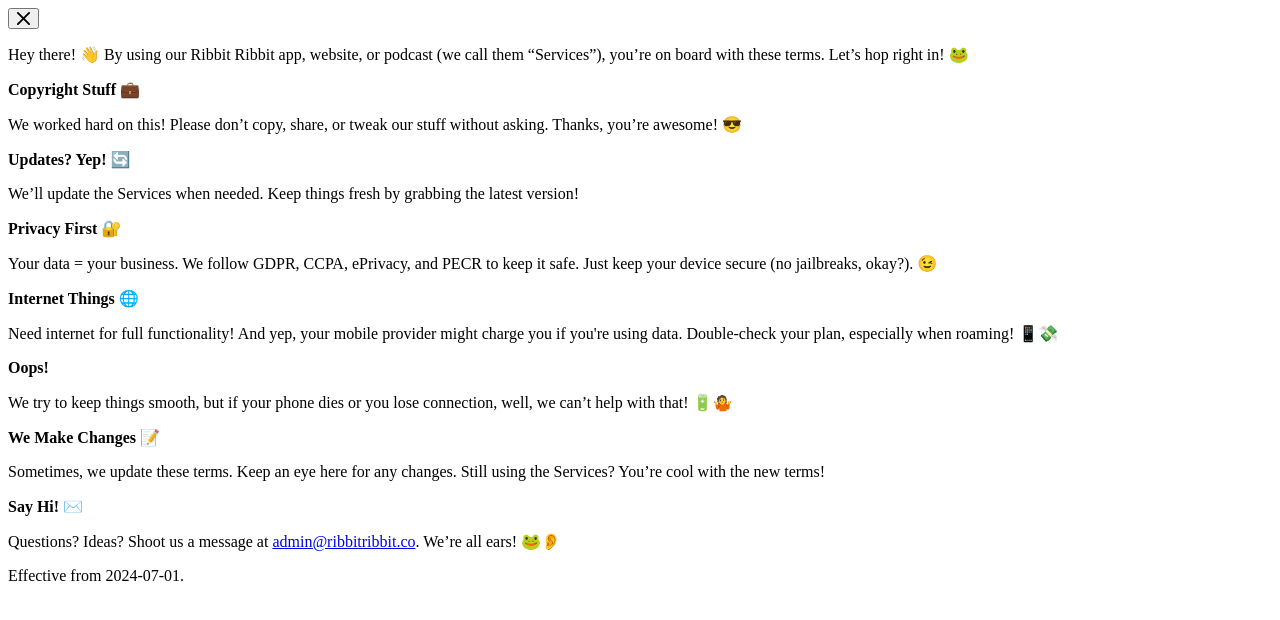
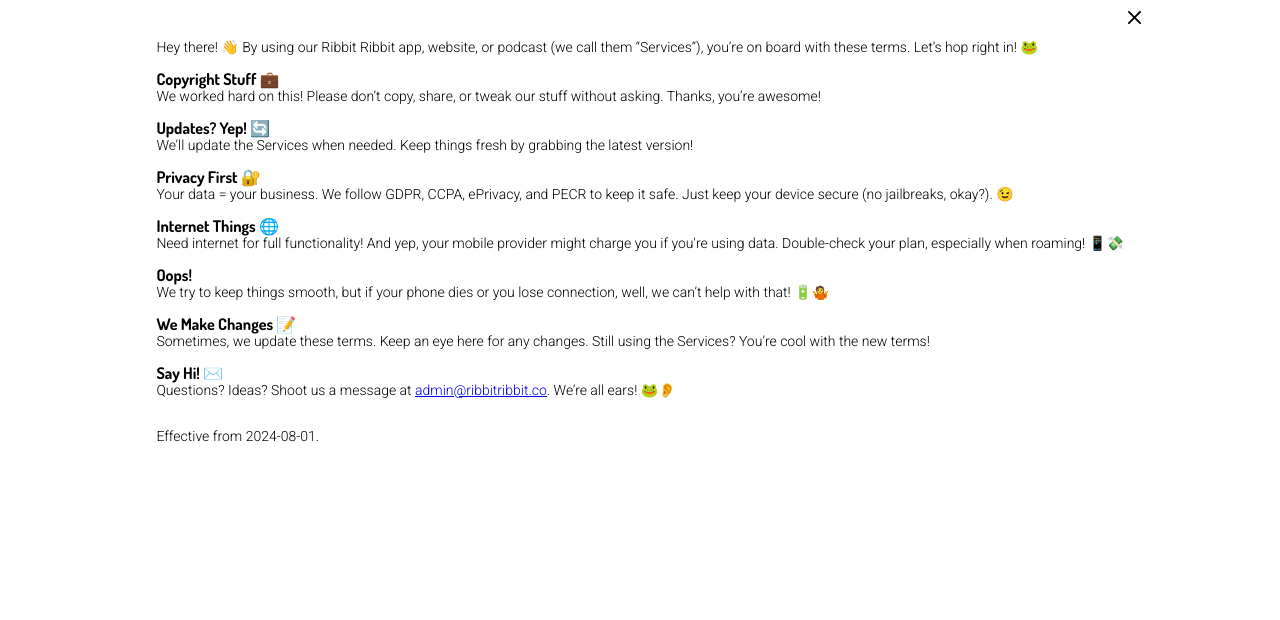
Before and after one commit to haoyuan80s/rr-website, a plain HTML site: page privacy.html in a window 1280 px wide. Drawn offline with nearby package versions, Linux system fonts and the light colour scheme.

Commit message:
[yan] Update Terms of Service

```diff
--- a/privacy.html
+++ b/privacy.html
@@ -1,45 +1,69 @@
+<!DOCTYPE html>
+<html lang="en">
+
+<head>
+    <meta charset="UTF-8">
+    <meta name="viewport" content="width=device-width, initial-scale=1.0">
+    <title>Ribbit Ribbit - Fresh AI Paper Top Picks</title>
+    <meta name="description"
+        content="Discover top ArXiv papers in AI and machine learning daily with our fresh picks. Browse easily through tweet-sized summaries or listen on-the-go. Make learning engaging and accessible anytime, anywhere.">
+    <link rel="stylesheet" href="styles.css">
+    <link rel="stylesheet"
+        href="https://fonts.googleapis.com/css2?family=Amatic+SC:wght@400;700&family=Dosis:wght@200..800&family=Roboto:wght@300..700&display=swap">
+    <link rel="stylesheet" href="https://cdn.jsdelivr.net/npm/flatpickr/dist/flatpickr.min.css">
+    <script src="https://cdn.jsdelivr.net/npm/flatpickr"></script>
+</head>
+
 <div class="modal-content">
     <button class="close-button" onclick="closePopup('privacyModal')" title="Close">
         <img src="assets/buttonClose.svg" alt="Close" style="width: 15px; height: 15px;">
     </button>
     <div class="modal-text">
-        <p>Hey there! 👋 By using our Ribbit Ribbit app, website, or podcast (we call them “Services”), you’re on board
+        <div style="margin-bottom: 5px;">Hey there! 👋 By using our Ribbit Ribbit app, website, or podcast (we call them
+            “Services”), you’re on
+            board
             with
             these
-            terms. Let’s hop right in! 🐸</p>
+            terms. Let’s hop right in! 🐸
 
-        <strong>Copyright Stuff 💼</strong>
-        <p>We worked hard on this! Please don’t copy, share, or tweak our stuff without asking. Thanks, you’re
+            <br><br><span class="highlightNumber">Copyright Stuff 💼</span>
+            <br>We worked hard on this! Please don’t copy, share, or tweak our stuff without asking. Thanks, you’re
             awesome!
-            😎</p>
+            <br><br><span class="highlightNumber">Updates? Yep! 🔄</span>
+            <br>We’ll update the Services when needed. Keep things fresh by grabbing the latest version!
 
-        <strong>Updates? Yep! 🔄</strong>
-        <p>We’ll update the Services when needed. Keep things fresh by grabbing the latest version!</p>
+            <br><br><span class="highlightNumber">Privacy First 🔐</span>
+            <br>Your data = your business. We follow GDPR, CCPA, ePrivacy, and PECR to keep it safe. Just keep
+            your
+            device
+            secure (no jailbreaks, okay?). 😉
 
-        <strong>Privacy First 🔐</strong>
-        <p>Your data = your business. We follow GDPR, CCPA, ePrivacy, and PECR to keep it safe. Just keep your
-            device
-            secure (no jailbreaks, okay?). 😉</p>
+            <br><br><span class="highlightNumber">Internet Things 🌐</span>
+            <br>Need internet for full functionality! And yep, your mobile provider might charge you if
+            you're
+            using
+            data.
+            Double-check your plan, especially when roaming! 📱💸
 
-        <strong>Internet Things 🌐</strong>
-        <p>Need internet for full functionality! And yep, your mobile provider might charge you if you're using
-            data.
-            Double-check your plan, especially when roaming! 📱💸</p>
+            <br><br><span class="highlightNumber">Oops!</span>
+            <br>We try to keep things smooth, but if your phone dies or you lose connection, well, we can’t
+            help
+            with
+            that!
+            🔋🤷
 
-        <strong>Oops!</strong>
-        <p>We try to keep things smooth, but if your phone dies or you lose connection, well, we can’t help with
-            that!
-            🔋🤷</p>
+            <br><br><span class="highlightNumber">We Make Changes 📝</span>
+            <br>Sometimes, we update these terms. Keep an eye here for any changes. Still using the
+            Services?
+            You’re
+            cool
+            with the new terms!
 
-        <strong>We Make Changes 📝</strong>
-        <p>Sometimes, we update these terms. Keep an eye here for any changes. Still using the Services? You’re
-            cool
-            with the new terms!</p>
-
-        <strong>Say Hi! ✉️</strong>
-        <p>Questions? Ideas? Shoot us a message at <a href="mailto:admin@ribbitribbit.co">admin@ribbitribbit.co</a>.
+            <br><br><span class="highlightNumber">Say Hi! ✉️</span>
+            <br>Questions? Ideas? Shoot us a message at <a
+                href="mailto:admin@ribbitribbit.co">admin@ribbitribbit.co</a>.
             We’re all ears! 🐸👂</p>
 
-        <p>Effective from 2024-07-01.</p>
+            <br>Effective from 2024-08-01.
+        </div>
     </div>
-</div>
```
Also changed, not shown: header.html (+1 -1 lines).
